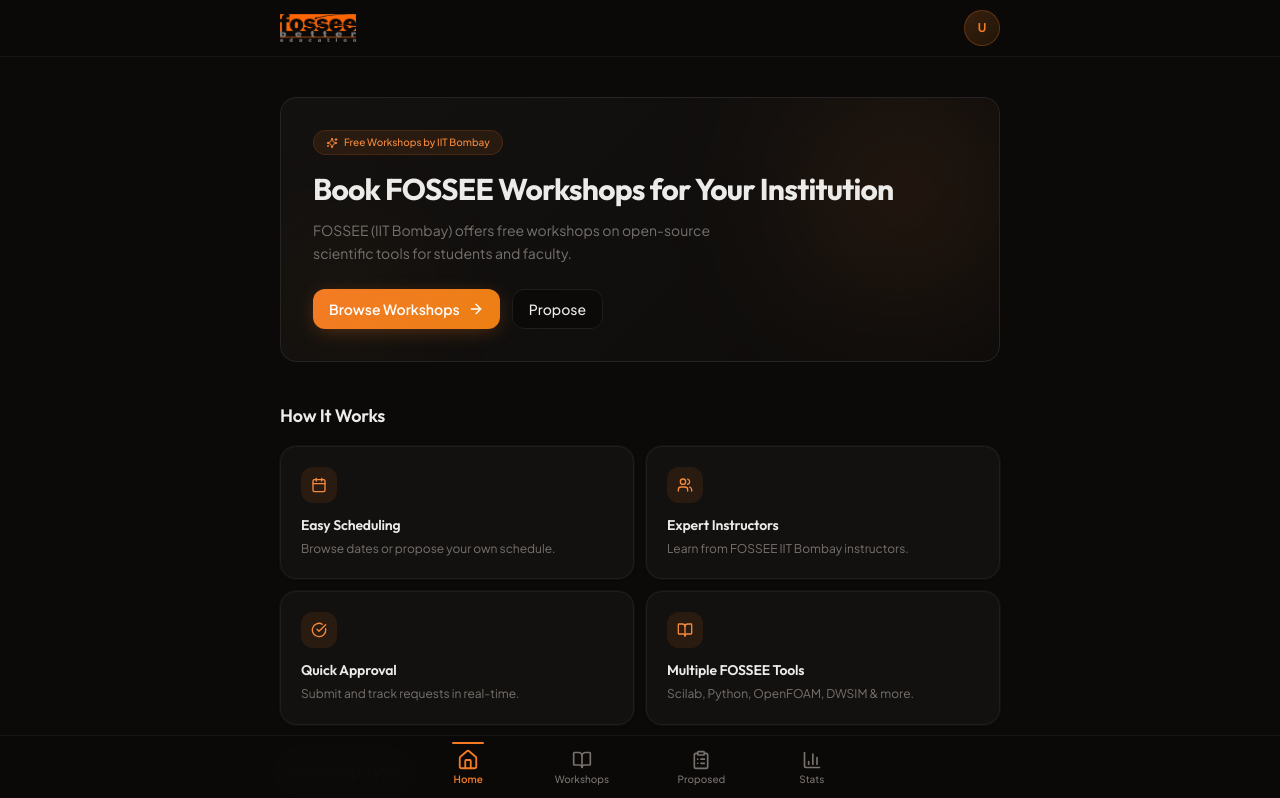
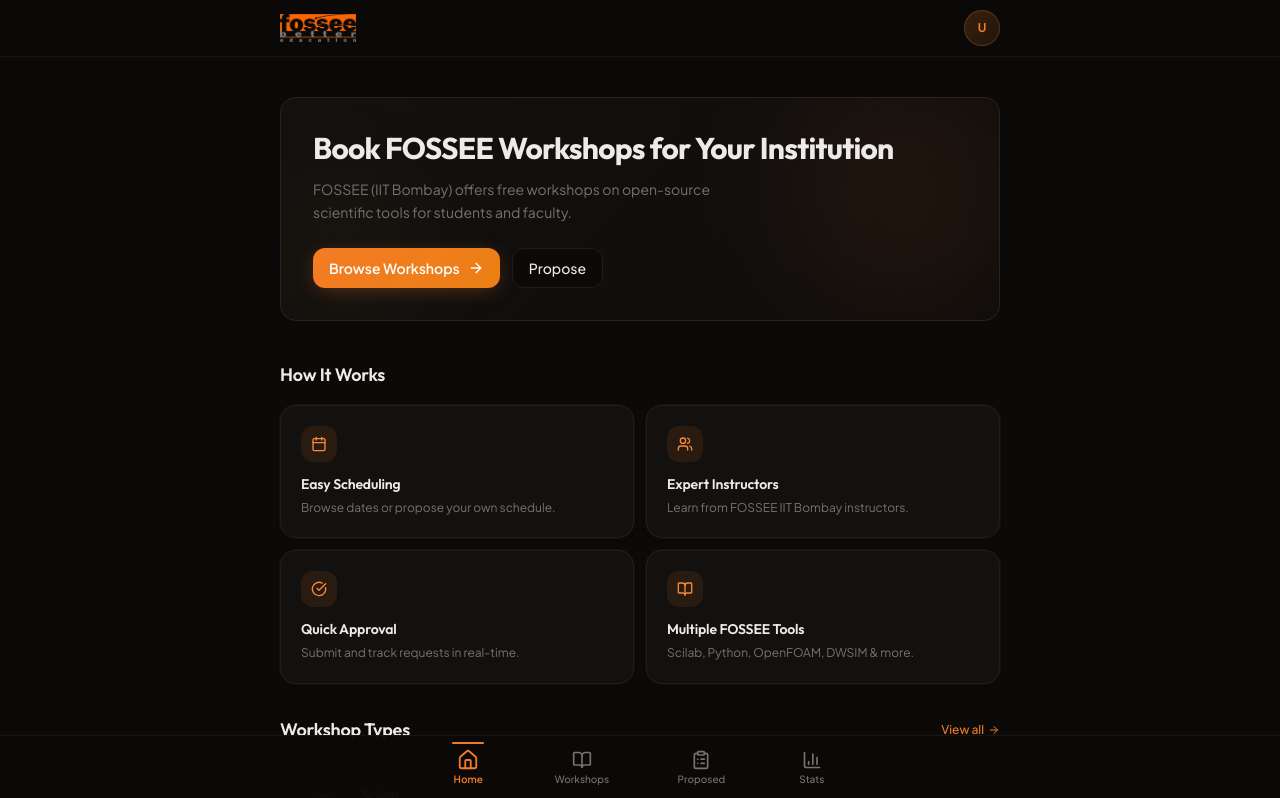
Before and after one commit to dalaldhruv20/Python-Screening-Task-UI-UX-Enhancement, a React (Vite) app: page /home in a window 1280 px wide. Shown: the top 798 px of the page. Built offline with nearby package versions, Linux system fonts and the light colour scheme; the HTML template or start-up script is replaced by a standard one.

Commit message:
Update Index.tsx

```diff
--- a/src/pages/Index.tsx
+++ b/src/pages/Index.tsx
@@ -1,6 +1,6 @@
 import { Link } from "react-router-dom";
 import { Button } from "@/components/ui/button";
-import { Calendar, Users, BookOpen, ArrowRight, CheckCircle, TrendingUp, Clock, Star, Sparkles } from "lucide-react";
+import { Calendar, Users, BookOpen, ArrowRight, CheckCircle, TrendingUp, Clock, Star, } from "lucide-react";
 import DashboardLayout from "@/components/layout/DashboardLayout";
 import { useScrollAnimation } from "@/hooks/useScrollAnimation";
 import { useUser } from "@/contexts/UserContext";
@@ -47,13 +47,6 @@
             <div className="absolute top-0 right-0 w-48 h-48 rounded-full blur-[80px] pointer-events-none" style={{ background: 'hsl(25 90% 55% / 0.12)' }} />
             <div className="absolute bottom-0 left-0 w-32 h-32 rounded-full blur-[60px] pointer-events-none" style={{ background: 'hsl(35 80% 50% / 0.06)' }} />
             <div className="relative">
-              <div className="inline-flex items-center gap-1.5 rounded-full px-3 py-1 text-[10px] font-medium mb-4" style={{
-                background: 'hsl(25 90% 55% / 0.1)',
-                color: 'hsl(25 90% 60%)',
-                border: '1px solid hsl(25 90% 55% / 0.15)',
-              }}>
-                <Sparkles className="h-3 w-3" /> Free Workshops by IIT Bombay
-              </div>
               <h1 className="text-2xl sm:text-3xl font-bold tracking-tight leading-tight mb-3 font-heading text-foreground">
                 Book FOSSEE Workshops for Your Institution
               </h1>
```
